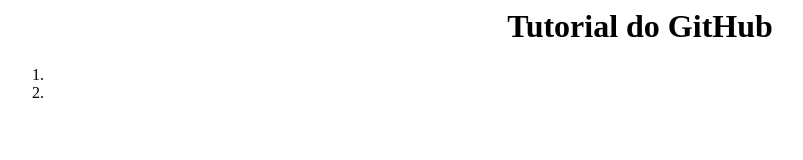
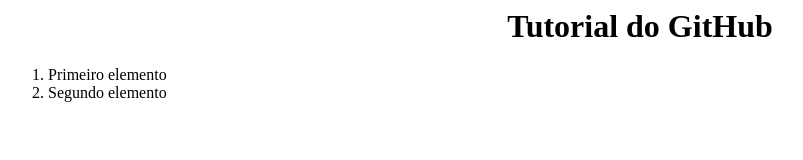
Before and after one commit to LuisInCamargo/gitTest, a plain HTML site: page gitTutorial.html in a window 1280 px wide. Shown: the whole page, without its empty margins (0-803 px from the left). Drawn offline with Linux system fonts and the light colour scheme.

Commit message:
GitTutorial.htlm modify v1.1

```diff
--- a/gitTutorial.html
+++ b/gitTutorial.html
@@ -11,8 +11,8 @@
 	<body>
 		<h1> Tutorial do GitHub </h1>
 		<ol = '1'>
-			<li></li>
-			<li></li>
+			<li> Primeiro elemento</li>
+			<li> Segundo elemento</li>
 		</ol>
 	</body>
 </html>
```
Also changed, not shown: 1 other file.
